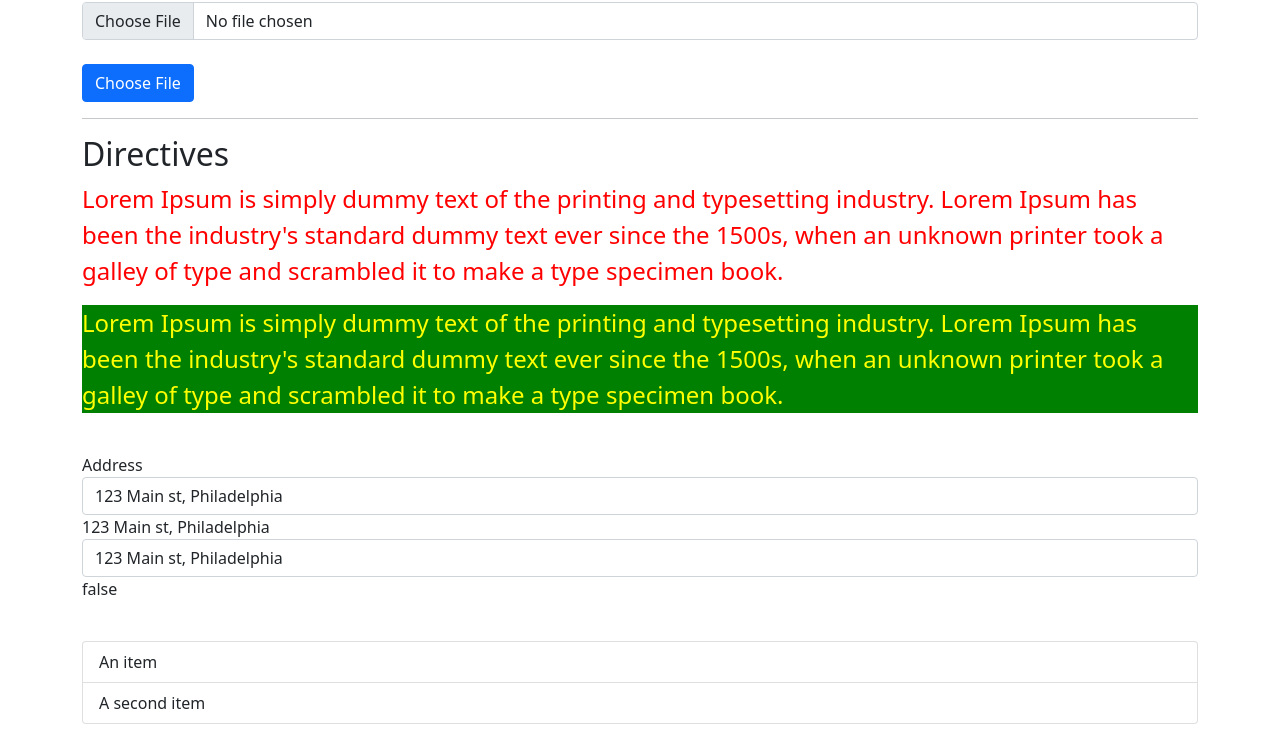
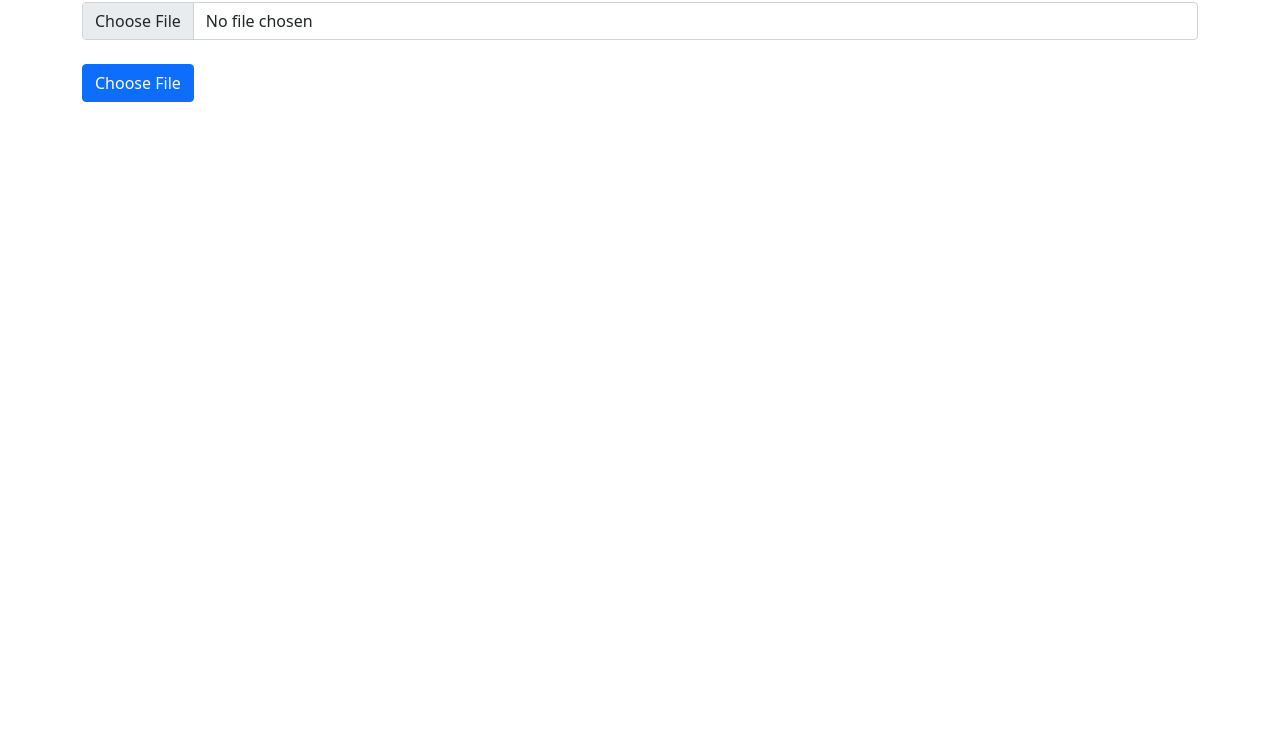
Before and after one commit to juniorro/ngcrashcourse, an Angular app: page / in a window 1280 px wide. Shown: the part 919-1666 px from the top of the page. After the commit the page ends 1045 px from the top, so only its background shows below. Built offline with nearby package versions, Linux system fonts and the light colour scheme.

Commit message:
remove directives section

```diff
--- a/src/app/app.component.html
+++ b/src/app/app.component.html
@@ -63,62 +63,6 @@
       <input type="file" #fileInput (change)="uploadFile($event);mouseOver($event)" placeholder="photo" class="form-control" /> <br>
       <button type="button" class="btn btn-primary" (click)="fileInput.click()">Choose File</button>
 
-      <hr>
-
-      <h2>Directives</h2>
-
-      <!-- Directives -->
-      <!-- https://angular.io/guide/built-in-directives -->
-      <!-- Built-in directives - Attribure directive(NgClass, NgStyle, NgModel) -->
-
-      <p class="fs-4 text" [ngClass]="isVisible ? 'hightlight' : 'dark'">
-        <!-- [ngClass]="'hightlight'" -->
-        Lorem Ipsum is simply dummy text of the printing and typesetting industry. Lorem Ipsum has been the industry's
-        standard dummy text ever since the 1500s, when an unknown printer took a galley of type and scrambled it to make
-        a type specimen book.
-      </p>
-
-      <p class="fs-4 text" [ngStyle]="{ 'color': 'yellow', 'background-color': isVisible ? 'green': 'blue' }">
-        Lorem Ipsum is simply dummy text of the printing and typesetting industry. Lorem Ipsum has been the industry's
-        standard dummy text ever since the 1500s, when an unknown printer took a galley of type and scrambled it to make
-        a type specimen book.
-      </p>
-
-      <br>
-
-      <!--
-      [ngModel]="name" is the syntax for one-way binding, while,
-      [(ngModel)]="name" is for two-way binding, and the syntax is compound from:
-      [ngModel]="name" and (ngModelChange)="name = $event"
-      -->
-
-      <label for="example-ngModel">Address</label>
-      <input type="text" [(ngModel)]="address" class="form-control" />
-      {{ address }}
-
-      <br>
-      <!-- https://angular.io/api/forms/NgModel -->
-      <input [(ngModel)]="address" #addr="ngModel" required class="form-control"/>
-      <p>{{ addr.touched }}</p>
-
-      <br>
-
-      <!-- Built-in structural directives (NgIf, NgFor, NgSwitch) -->
-      <ul *ngIf="name === 'Junior'" class="list-group">
-        <li class="list-group-item">An item</li>
-        <li class="list-group-item">A second item</li>
-      </ul>
-
-      <br>
-
-      <ul class="list-group">
-        <!-- <li *ngFor="let item of ['item 1', 'item 2', 'item 3', 'item 4', 'item 5', 'item 6']; let i = index" class="list-group-item d-flex justify-content-between align-items-center"> -->
-          <li *ngFor="let item of items; let i = index" class="list-group-item d-flex justify-content-between align-items-center">
-          {{ item }}
-          <span class="badge bg-primary rounded-pill">{{ i + 1 }}</span>
-        </li>
-      </ul>
-
 
     </div>
   </div>
```
